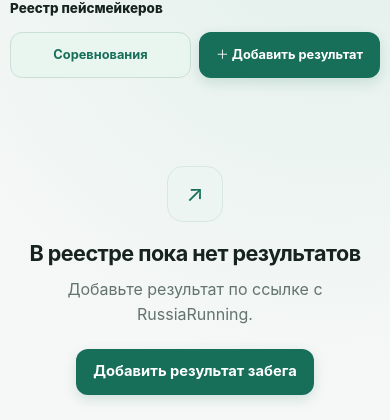
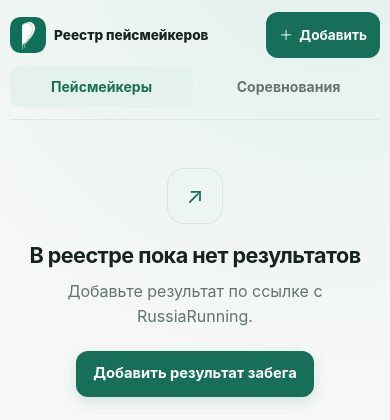
Before and after one commit to Zhigalov/pacemaker-registry, a FastAPI app: page / in a window 390 px wide. Shown: the top 420 px of the page. Run offline with FastAPI, Linux system fonts and the light colour scheme; some libraries are stand-ins or nearby versions.

Commit message:
Simplify header with flag branding and aligned filters

```diff
--- a/src/pacemaker_registry/static/styles.css
+++ b/src/pacemaker_registry/static/styles.css
@@ -27,11 +27,13 @@ a, button, input { -webkit-tap-highlight-color: transparent; }
 }
 
 .site-header {
-  display: flex;
-  min-height: 5rem;
+  display: grid;
+  grid-template-columns: auto minmax(0, 1fr) auto;
+  min-height: 4.5rem;
   align-items: center;
-  justify-content: space-between;
-  gap: 1rem;
+  gap: 1.5rem;
+  padding: .75rem 0;
+  border-bottom: 1px solid #dfe7e4;
 }
 
 .brand {
@@ -39,20 +41,37 @@ a, button, input { -webkit-tap-highlight-color: transparent; }
   align-items: center;
   gap: 0.7rem;
   color: #17231f;
-  font-size: 0.94rem;
+  font-size: 1rem;
   font-weight: 760;
   text-decoration: none;
 }
 
 .brand-mark {
-  display: grid;
-  width: 2rem;
-  height: 2rem;
-  place-items: center;
-  border-radius: 0.65rem;
-  background: #176f59;
-  color: #fff;
-  font-weight: 800;
+  display: block;
+  width: 2.25rem;
+  height: 2.25rem;
+  flex: 0 0 2.25rem;
+  border-radius: .65rem;
+}
+
+.site-menu { display: flex; align-items: center; gap: .25rem; }
+.site-menu-link { padding: .75rem; border-radius: .6rem; color: #64756d; font-size: .88rem; font-weight: 650; text-decoration: none; }
+.site-menu-link:hover { background: #edf3f0; color: #176f59; }
+.site-menu-link[aria-current="page"] { background: #e5f1ec; color: #176f59; }
+.site-header .site-add { white-space: nowrap; box-shadow: none; }
+.site-add[aria-current="page"] { outline: 2px solid #b1d8c7; outline-offset: 2px; }
+
+@media (max-width: 60rem) {
+  .site-header { grid-template-columns: minmax(0, 1fr) auto; gap: .5rem 1rem; }
+  .site-menu { grid-column: 1 / -1; grid-row: 2; }
+  .site-menu-link { flex: 1; text-align: center; }
+  .site-add { grid-column: 2; grid-row: 1; }
+}
+@media (max-width: 40rem) {
+  .brand { gap: .5rem; font-size: .85rem; }
+  .brand-name { max-width: 10rem; }
+  .site-header .site-add { padding: .7rem .75rem; font-size: .85rem; }
+  .site-add-long { display: none; }
 }
 
 .button {
@@ -497,16 +516,6 @@ tbody tr:hover { background: #fbfcfc; }
     padding-bottom: 2.5rem;
   }
 
-  .site-header { min-height: 4.25rem; }
-
-  .site-header > .button {
-    min-height: 2.55rem;
-    padding-inline: 0.8rem;
-    font-size: 0.82rem;
-  }
-
-  .site-header > .button span, .brand-mark { display: none; }
-  .brand { font-size: 0.84rem; }
   .quiet-link { font-size: 0.82rem; }
   .registry-intro { padding-top: 2.5rem; }
   .empty-state { margin-top: 3rem; }
@@ -594,14 +603,6 @@ tbody tr:hover { background: #fbfcfc; }
   width: min(100% - 2rem, 82rem);
 }
 
-.registry-heading {
-  display: flex;
-  align-items: flex-end;
-  justify-content: flex-end;
-  gap: 2rem;
-  padding: 1.25rem 0;
-}
-
 .visually-hidden {
   position: absolute;
   width: 1px;
@@ -1208,50 +1232,6 @@ tbody tr:hover { background: #fbfcfc; }
     width: min(100% - 1.25rem, 82rem);
   }
 
-  .registry-heading {
-    align-items: flex-start;
-    flex-direction: column;
-    gap: 1.25rem;
-    padding-top: 1.25rem;
-  }
-
-  .registry-stats {
-    width: 100%;
-  }
-
-  .registry-stats div {
-    min-width: 0;
-    flex: 1;
-    padding: 0.65rem;
-  }
-
-  .registry-toolbar,
-  .registry-filter,
-  .registry-filter-field,
-  .registry-filter-select,
-  .registry-filter-field--event .registry-filter-select {
-    width: 100%;
-  }
-
-  .registry-toolbar {
-    align-items: stretch;
-    flex-direction: column;
-    gap: 0.25rem;
-  }
-
-  .registry-filter-select {
-    min-width: 0;
-    flex: 1 1 0;
-  }
-
-  .registry-filter-submit {
-    flex: 0 0 auto;
-  }
-
-  .registry-filter-reset {
-    align-self: flex-start;
-  }
-
   .registry-columns {
     display: none;
   }
@@ -1329,10 +1309,7 @@ tbody tr:hover { background: #fbfcfc; }
 /* Event-owned finish rating */
 .splits-toggle { display: flex; align-items: center; align-self: flex-end; min-height: 2.85rem; gap: .6rem; margin: 0; font-size: .9rem; cursor: pointer; }
 .splits-toggle input { width: 1.2rem; height: 1.2rem; min-height: 0; flex: 0 0 1.2rem; margin: 0; padding: 0; accent-color: #176f59; }
-.site-menu { display: flex; align-items: center; gap: .75rem; flex-wrap: wrap; }
-.site-menu .button:not(.button--primary) { color: #176f59; background: #e9f5ef; border: 1px solid #cadfd5; }
 .event-heading .eyebrow a { color: #176f59; }
-.site-header { flex-wrap: wrap; gap: 1rem; }
 .events-list { display: grid; grid-template-columns: repeat(2, minmax(0, 1fr)); gap: 1rem; }
 .event-preview { min-width: 0; padding: 1.3rem; background: #fff; border: 1px solid #d4e1da; border-radius: 16px; }
 .event-preview h2 { font-size: 1.2rem; margin: 0; }
@@ -1421,8 +1398,6 @@ tbody tr:hover { background: #fbfcfc; }
 .result-splits-table td::before { display: none; }
 @media (max-width: 760px) {
   .events-list { grid-template-columns: 1fr; }
-  .site-menu { width: 100%; gap: .5rem; }
-  .site-menu .button { flex: 1; font-size: .8rem; padding: .7rem .6rem; }
   .event-editor { padding: 1rem; }
   .event-editor-heading { flex-direction: column; }
   .event-editor-heading .button { width: 100%; }
--- a/src/pacemaker_registry/templates/_navigation.html
+++ b/src/pacemaker_registry/templates/_navigation.html
@@ -1,10 +1,11 @@
 <header class="site-header">
   <a class="brand" href="/" aria-label="Реестр пейсмейкеров — главная">
-    <span class="brand-mark" aria-hidden="true">P</span>
-    <span>Реестр пейсмейкеров</span>
+    <img class="brand-mark" src="/static/apple-touch-icon.png?v=equal-flags" width="36" height="36" alt="">
+    <span class="brand-name">Реестр пейсмейкеров</span>
   </a>
   <nav class="site-menu" aria-label="Главное меню">
-    <a class="button" href="/events">Соревнования</a>
-    <a class="button button--primary" href="/add">＋ Добавить результат</a>
+    <a class="site-menu-link" href="/"{% if request.url.path == '/' or request.url.path.startswith('/results/') %} aria-current="page"{% endif %}>Пейсмейкеры</a>
+    <a class="site-menu-link" href="/events"{% if request.url.path.startswith('/events') %} aria-current="page"{% endif %}>Соревнования</a>
   </nav>
+  <a class="button button--primary site-add" href="/add" aria-label="Добавить результат"{% if request.url.path in ['/add', '/results'] %} aria-current="page"{% endif %}><span aria-hidden="true">＋</span> Добавить<span class="site-add-long"> результат</span></a>
 </header>
--- a/src/pacemaker_registry/templates/add.html
+++ b/src/pacemaker_registry/templates/add.html
@@ -8,7 +8,7 @@
     <title>Добавить результат — Реестр пейсмейкеров</title>
     <link rel="icon" type="image/png" sizes="64x64" href="/static/favicon.png?v=equal-flags">
     <link rel="apple-touch-icon" sizes="180x180" href="/static/apple-touch-icon.png?v=equal-flags">
-    <link rel="stylesheet" href="/static/styles.css?v=event-list">
+    <link rel="stylesheet" href="/static/styles.css?v=compact-header">
     <script src="/static/add.js" defer></script>
   </head>
   <body>
--- a/src/pacemaker_registry/templates/event.html
+++ b/src/pacemaker_registry/templates/event.html
@@ -7,7 +7,7 @@
     <title>{{ event.name }} — Реестр пейсмейкеров</title>
     <link rel="icon" type="image/png" sizes="64x64" href="/static/favicon.png?v=equal-flags">
     <link rel="apple-touch-icon" sizes="180x180" href="/static/apple-touch-icon.png?v=equal-flags">
-    <link rel="stylesheet" href="/static/styles.css?v=event-pace">
+    <link rel="stylesheet" href="/static/styles.css?v=compact-header">
     <script src="/static/event-rating.js?v=event-list" defer></script>
     <script src="/static/pace-rating.js?v=result-detail" defer></script>
   </head>
--- a/src/pacemaker_registry/templates/events.html
+++ b/src/pacemaker_registry/templates/events.html
@@ -6,7 +6,7 @@
     <meta name="viewport" content="width=device-width, initial-scale=1">
     <title>Соревнования — Реестр пейсмейкеров</title>
     <link rel="icon" type="image/png" href="/static/favicon.png?v=equal-flags">
-    <link rel="stylesheet" href="/static/styles.css?v=event-list">
+    <link rel="stylesheet" href="/static/styles.css?v=compact-header">
     <script src="/static/event-rating.js?v=event-list" defer></script>
   </head>
   <body>
--- a/src/pacemaker_registry/templates/index.html
+++ b/src/pacemaker_registry/templates/index.html
@@ -9,23 +9,14 @@
     <title>Реестр пейсмейкеров</title>
     <link rel="icon" type="image/png" sizes="64x64" href="/static/favicon.png?v=equal-flags">
     <link rel="apple-touch-icon" sizes="180x180" href="/static/apple-touch-icon.png?v=equal-flags">
-    <link rel="stylesheet" href="/static/styles.css?v=card-grid">
+    <link rel="stylesheet" href="/static/styles.css?v=compact-header">
     <script src="/static/registry.js?v=result-detail" defer></script>
   </head>
   <body>
     <main class="app-shell app-shell--registry">
       {% include '_navigation.html' %}
 
-      <section class="registry-heading" aria-labelledby="page-title">
-        <h1 id="page-title" class="visually-hidden">Пейсмейкеры</h1>
-        {% if registry.pacemakers %}
-          <dl class="registry-stats" aria-label="Статистика реестра">
-            <div><dt>Пэйсмейкеров</dt><dd>{{ registry.pacemakers | length }}</dd></div>
-            <div><dt>Соревнований</dt><dd>{{ registry.event_count }}</dd></div>
-            <div><dt>Результатов</dt><dd>{{ registry.result_count }}</dd></div>
-          </dl>
-        {% endif %}
-      </section>
+      <h1 id="page-title" class="visually-hidden">Пейсмейкеры</h1>
 
       {% if registry.events %}
         <section class="registry-toolbar" aria-label="Фильтр реестра">
@@ -53,17 +44,31 @@
             <input type="hidden" name="include_splits" value="false">
             <label class="splits-toggle">
               <input type="checkbox" name="include_splits" value="true" data-registry-filter {% if registry.include_splits %}checked{% endif %}>
-              Учитывать темп на дистанции
+              Учитывать темп в рейтинге
             </label>
             <noscript><button class="button registry-filter-submit" type="submit">Показать</button></noscript>
           </form>
-          {% if registry.selected_event_id is not none %}
-            <a class="quiet-link" href="/events/{{ registry.selected_event_id }}">Настройки соревнования →</a>
-            <a class="quiet-link registry-filter-reset" href="/?include_splits={{ 'true' if registry.include_splits else 'false' }}&amp;min_events={{ registry.min_events }}">Все соревнования</a>
-          {% endif %}
         </section>
       {% endif %}
 
+      {% if not registry_error and (registry.events or registry.pacemakers) %}
+        <div class="registry-summary">
+          <div class="registry-summary-counts">
+            <span>Показано</span>
+            <dl class="registry-stats" aria-label="Статистика отфильтрованного списка">
+              <div><dt>Пейсеров</dt><dd>{{ registry.pacemakers | length }}</dd></div>
+              <div><dt>Соревнований</dt><dd>{{ registry.event_count }}</dd></div>
+              <div><dt>Результатов</dt><dd>{{ registry.result_count }}</dd></div>
+            </dl>
+          </div>
+          {% if registry.selected_event_id is not none %}
+            <div class="registry-summary-links">
+              <a class="quiet-link" href="/events/{{ registry.selected_event_id }}">Настройки соревнования →</a>
+              <a class="quiet-link registry-filter-reset" href="/?include_splits={{ 'true' if registry.include_splits else 'false' }}&amp;min_events={{ registry.min_events }}">Все соревнования</a>
+            </div>
+          {% endif %}
+        </div>
+      {% endif %}
 
       {% if registry_error %}
         <div class="error-message registry-load-error" role="alert">{{ registry_error }}</div>
--- a/src/pacemaker_registry/templates/result.html
+++ b/src/pacemaker_registry/templates/result.html
@@ -6,7 +6,7 @@
     <meta name="viewport" content="width=device-width, initial-scale=1">
     <title>{{ details.athlete_name }} · {{ event.name }} — Реестр пейсмейкеров</title>
     <link rel="icon" type="image/png" href="/static/favicon.png?v=equal-flags">
-    <link rel="stylesheet" href="/static/styles.css?v=flag-edit">
+    <link rel="stylesheet" href="/static/styles.css?v=compact-header">
     <script src="/static/result-markers.js?v=1" defer></script>
     <script src="/static/event-rating.js?v=result-markers" defer></script>
     <script src="/static/pace-rating.js?v=result-markers" defer></script>
```
Also changed, not shown: other parts of src/pacemaker_registry/static/styles.css (+50 -27 lines), tests/test_app.py (+5 -1 lines), tests/test_navigation.py (added, +23 -0 lines), README.md.
